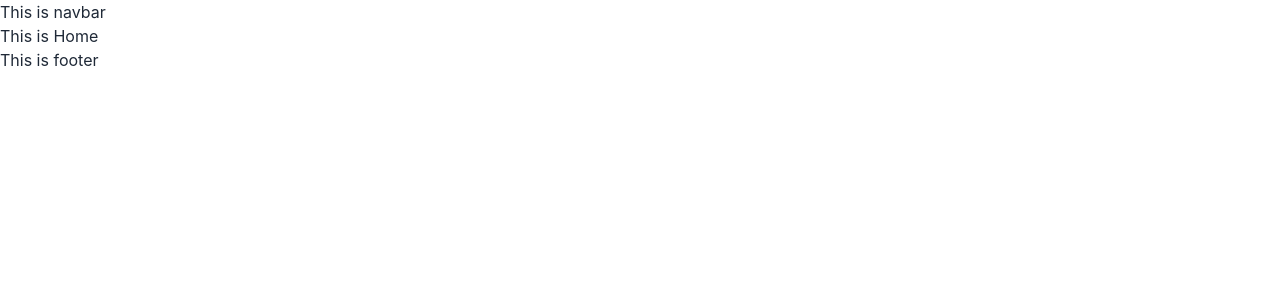
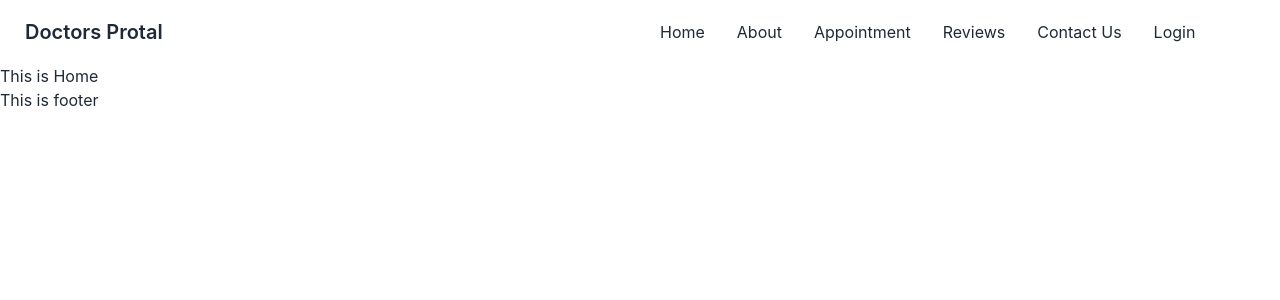
Before and after one commit to dipta3/doctors-protal-client, a React (Create React App) app: page / in a window 1280 px wide. Shown: the top 300 px of the page. Built offline with nearby package versions, Linux system fonts and the light colour scheme.

Commit message:
Navbar implement

```diff
--- a/public/index.html
+++ b/public/index.html
@@ -1,5 +1,5 @@
 <!DOCTYPE html>
-<html lang="en">
+<html data-theme="light" lang="en">
   <head>
     <meta charset="utf-8" />
     <link rel="icon" href="%PUBLIC_URL%/favicon.ico" />
--- a/src/App.js
+++ b/src/App.js
@@ -5,7 +5,7 @@
 
 function App() {
   return (
-    <div>
+    <div className='max-w-[1440px] mx-auto'>
       <RouterProvider router={router}></RouterProvider>
     </div>
   );
--- a/src/Pages/Shared/Navbar/Navbar.js
+++ b/src/Pages/Shared/Navbar/Navbar.js
@@ -1,9 +1,34 @@
 import React from 'react';
+import { Link } from 'react-router-dom';
 
 const Navbar = () => {
+
+    const menuItems = <React.Fragment>
+        <li><Link to='/'>Home</Link></li>
+        <li><Link to='/about'>About</Link></li>
+        <li><Link to='/appointment'>Appointment</Link></li>
+        <li><Link to='/reviews'>Reviews</Link></li>
+        <li><Link to='/contract'>Contact Us</Link></li>
+        <li><Link to='/login'>Login</Link></li>
+    </React.Fragment>
     return (
-        <div>
-            <h2>This is navbar</h2>
+        <div className="navbar bg-base-100">
+            <div className="navbar-start">
+                <div className="dropdown">
+                    <label tabIndex={0} className="btn btn-ghost lg:hidden">
+                        <svg xmlns="http://www.w3.org/2000/svg" className="h-5 w-5" fill="none" viewBox="0 0 24 24" stroke="currentColor"><path strokeLinecap="round" strokeLinejoin="round" strokeWidth="2" d="M4 6h16M4 12h8m-8 6h16" /></svg>
+                    </label>
+                    <ul tabIndex={0} className="menu menu-compact dropdown-content mt-3 p-2 shadow bg-base-100 rounded-box w-52">
+                        {menuItems}
+                    </ul>
+                </div>
+                <Link to='/' className="btn btn-ghost normal-case text-xl">Doctors Protal</Link>
+            </div>
+            <div className="navbar-center hidden lg:flex">
+                <ul className="menu menu-horizontal px-1">
+                    {menuItems}
+                </ul>
+            </div>
         </div>
     );
 };
```
